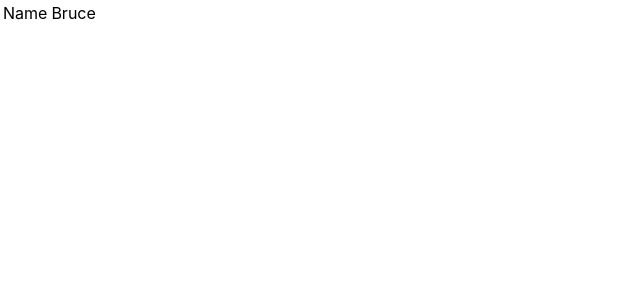
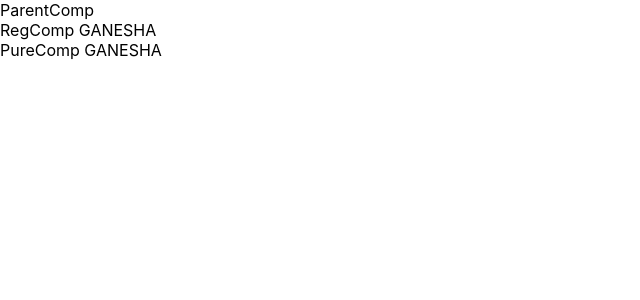
Before and after one commit to tanishthaJawa/react-practice, a React (Create React App) app: page / in a window 1280 px wide. Shown: the top 300 px of the page, without its empty margins (0-640 px from the left). Built offline with nearby package versions, Linux system fonts and the light colour scheme.

Commit message:
Pure react components

```diff
--- a/src/App.js
+++ b/src/App.js
@@ -15,21 +15,25 @@ import Form from "./components/Form";
 import LifeCycleA from "./components/LifeCycleA";
 import FragmentDemo from "./components/FragmentDemo";
 import Table from "./components/Table";
+import PureComp from "./components/PureComp";
+import ParentComp from "./components/ParentComp";
+
 
 function App() {
 
   return (
     <div className="App">
-      {/* <FragmentDemo /> */}
+      <ParentComp />
+      {/* <FragmentDemo />
       <Table />
-      {/* <LifeCycleA /> */}
-      {/* <Form /> */}
-      {/* <Stylesheet primary={true} />
+      <LifeCycleA />
+      <Form />
+      <Stylesheet primary={true} />
       <h1 className="error">Error</h1>
-      <h1 className={styles.success}>Success</h1> */}
-      {/* <GreetUser /> */}
-      {/* <NamesList /> */}
-      {/* <EventBinding />
+      <h1 className={styles.success}>Success</h1>
+      <GreetUser />
+      <NamesList />
+      <EventBinding />
       <FunctionClick />
       <ClassClick />
       <Greet name="Alice" age="10">
--- /dev/null
+++ b/src/components/ParentComp.js
@@ -0,0 +1,31 @@
+import React, { Component, PureComponent } from 'react'
+import PureComp from './PureComp'
+import RegComp from './RegComp'
+
+class ParentComp extends PureComponent {
+    constructor(props) {
+        super(props)
+
+        this.state = {
+            name: 'GANESHA'
+        }
+    }
+    componentDidMount() {
+        setInterval(() => {
+            this.setState({
+                name: 'GANESHA'
+            })
+        }, 2000)
+    }
+    render() {
+        console.log("Parent Comp")
+        return (
+            <div>ParentComp
+                <RegComp name={this.state.name} />
+                <PureComp name={this.state.name} />
+            </div>
+        )
+    }
+}
+
+export default ParentComp
--- /dev/null
+++ b/src/components/PureComp.js
@@ -0,0 +1,12 @@
+import React, { PureComponent } from 'react'
+
+export class PureComp extends PureComponent {
+  render() {
+    console.log("Pure Comp")
+    return (
+      <div>PureComp  {this.props.name}</div>
+    )
+  }
+}
+
+export default PureComp
--- /dev/null
+++ b/src/components/RegComp.js
@@ -0,0 +1,12 @@
+import React, { Component } from 'react'
+
+ class RegComp extends Component {
+  render() {
+    console.log("Reg Comp")
+    return (
+      <div>RegComp {this.props.name}</div>
+    )
+  }
+}
+
+export default RegComp
```
